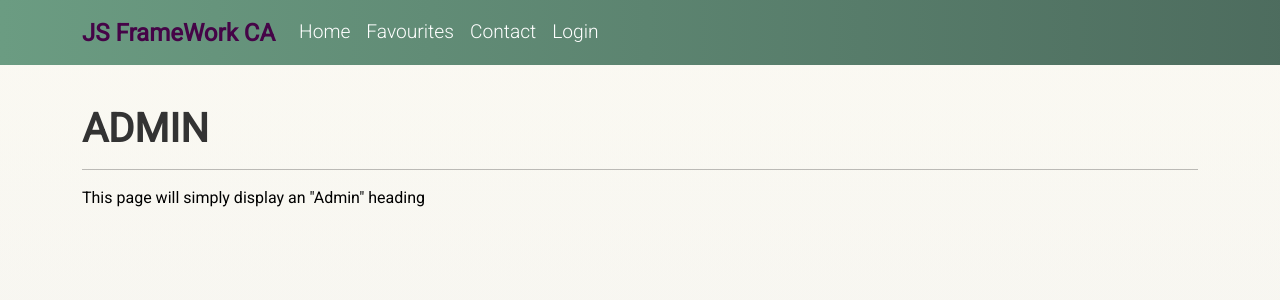
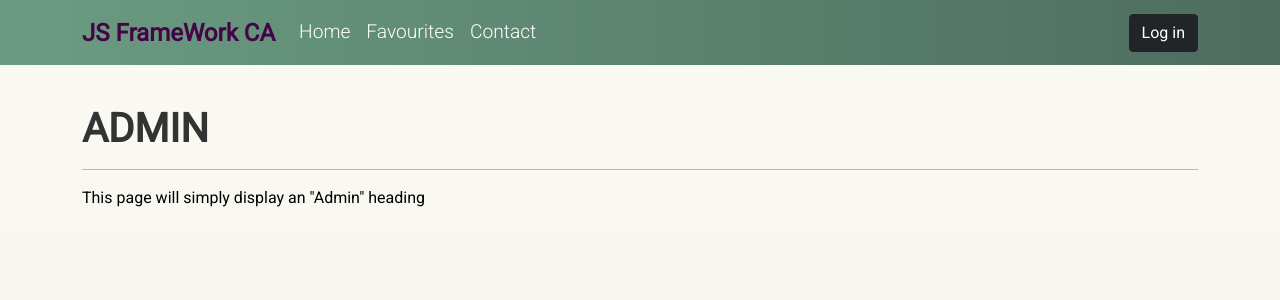
Before and after one commit to nunsinee/flowers-info, a React (Create React App) app: page /admin in a window 1280 px wide. Shown: the top 300 px of the page. Built offline with nearby package versions, Linux system fonts and the light colour scheme.

Commit message:
Update Navigation.js

```diff
--- a/src/components/layout/Navigation.js
+++ b/src/components/layout/Navigation.js
@@ -6,6 +6,10 @@ import AuthContext from "../../context/AuthContext";
 function Navigation() {
 	const [auth, setAuth] = useContext(AuthContext);
 	const navigate = useNavigate();
+
+	function login() {
+		navigate("/login");
+	}
 
 	function logout() {
 		setAuth(null);
@@ -28,21 +32,21 @@ function Navigation() {
 						<NavLink to="/contact" className="nav-link">
 							Contact
 						</NavLink>
-						<NavLink to="/login" className="nav-link">
-							Login
-						</NavLink>
-
+					</Nav>
+					<Nav className="mr-auto">
 						{auth ? (
 							<>
 								<NavLink to="/admin" className="nav-link">
 									admin
 								</NavLink>
-								<Button variant="warning" onClick={logout}>
+								<Button variant="danger" onClick={logout}>
 									Log out
 								</Button>
 							</>
 						) : (
-							""
+							<Button variant="dark" onClick={login}>
+								Log in
+							</Button>
 						)}
 					</Nav>
 				</Navbar.Collapse>
```
